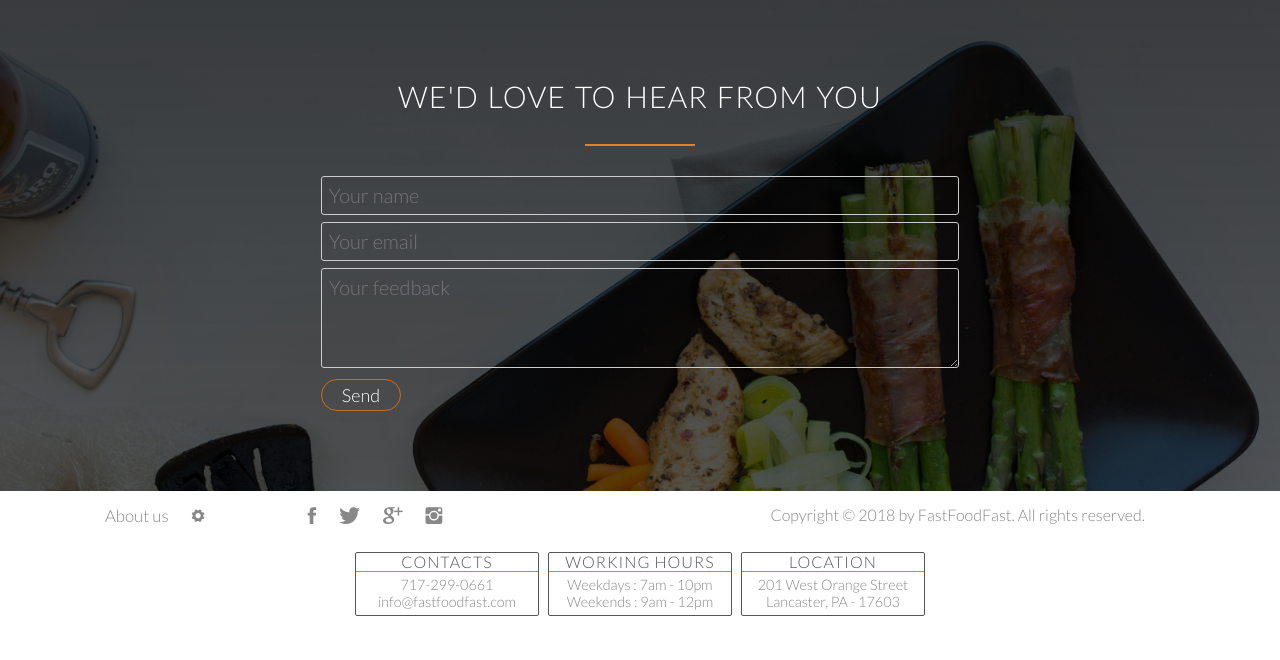
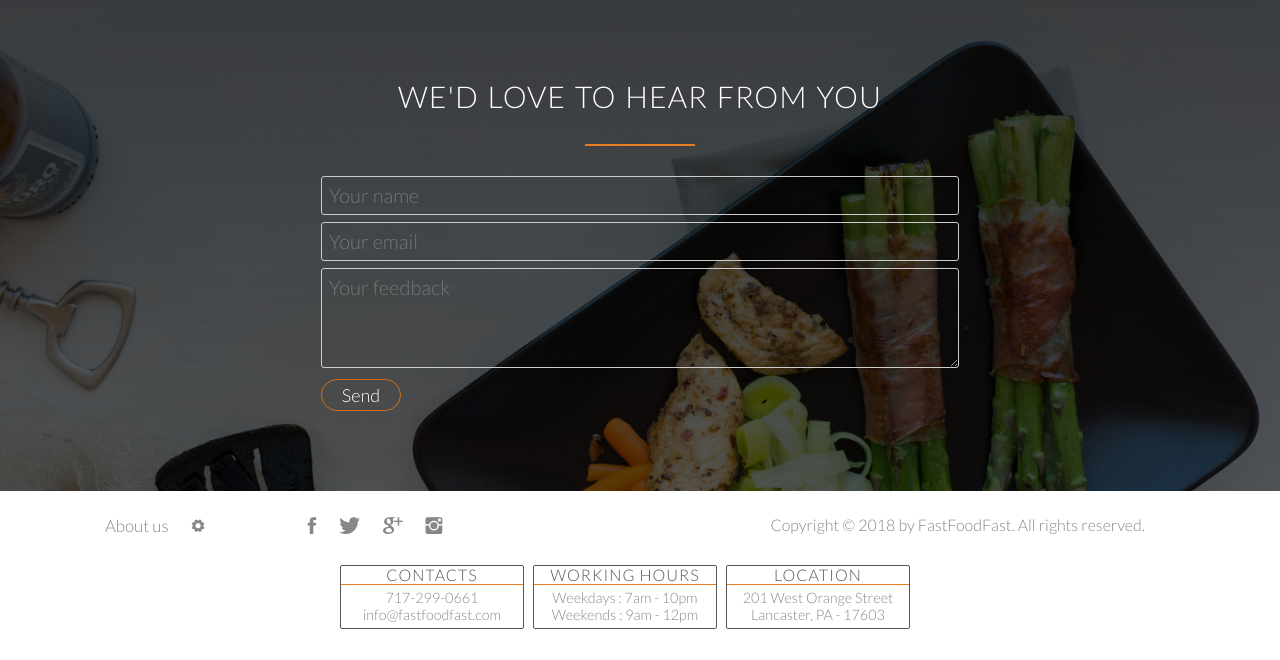
Before and after one commit to Kenneth-Macharia/FastFoodFast, a Python web app: template app/v1/views/templates/index.html in a window 1280 px wide. Shown: the part 3560-4220 px from the top of the page. Before the commit the page ends 4176 px from the top, so only its background shows below. Run offline with Jinja, Linux system fonts and the light colour scheme; the template is opened without the code that fills it, so the values that code supplies are empty; some web fonts are replaced.

Commit message:
[Feature #163007094] update footer section styling

```diff
--- a/app/v1/views/static/css/style.css
+++ b/app/v1/views/static/css/style.css
@@ -450,11 +450,13 @@ footer {
     /*background-color: #333;*/
     padding: 10px;
     font-size: 80%
+
 }
 
 .footer_row{
     padding-left: 35px;
     height: 33px;
+    margin-top: 10px;
 }
 
 .first_col {
@@ -559,7 +561,7 @@ footer p {
 
 .contacts {
     width: 570px;
-    margin: 45px 0px 20px 250px;
+    margin: 15px 0px 15px 330px;
 
 }
 
--- a/app/v1/views/templates/index.html
+++ b/app/v1/views/templates/index.html
@@ -340,6 +340,8 @@
                 Copyright &copy; 2018 by FastFoodFast. All rights reserved.
             </p>
         </div>
+      </div>
+
       <div class="row contacts">
             <div class="col span-1-of-3">
                 <h3>Contacts</h3>
@@ -363,6 +365,6 @@
                 </p>
             </div>
       </div>
-        </div>
+
   </footer>
 </html>
```
Lines whose indentation alone changed are shown as unchanged.
